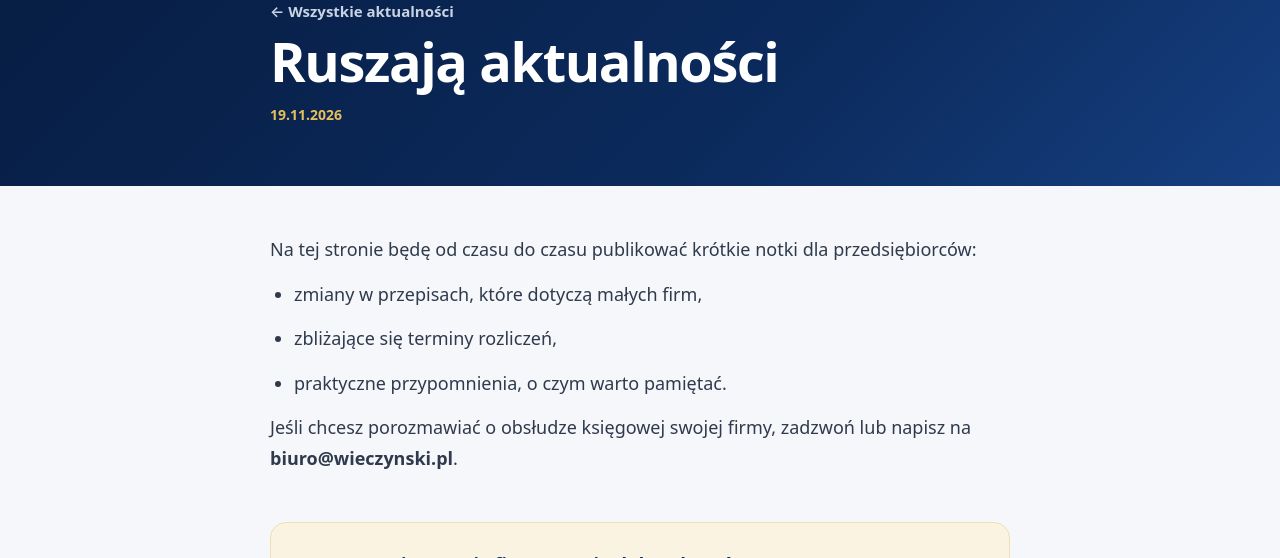
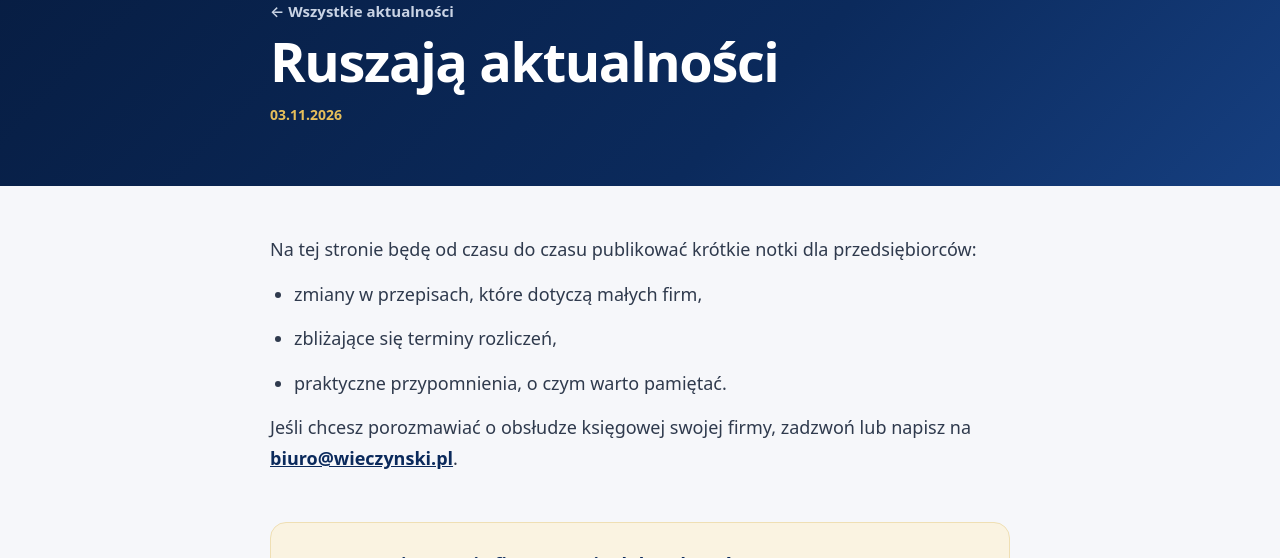
Before and after one commit to brpw-lul/wieczynski.pl, a Jekyll site: the page built from _posts/2026-11-19-ruszaja-aktualnosci.md, in a window 1280 px wide and 978 px high. Shown: the part 130-688 px from the top of the window. Built offline with Jekyll 4.4.1, drawn with Linux system fonts in a browser that asks for light colours.

Commit message:
Update _posts/2026-11-19-ruszaja-aktualnosci.md (via Pages CMS)

```diff
--- a/_posts/2026-11-19-ruszaja-aktualnosci.md
+++ b/_posts/2026-11-19-ruszaja-aktualnosci.md
@@ -1,7 +1,8 @@
 ---
 title: Ruszają aktualności
-date: 2026-11-19
-description: W tym miejscu będę publikować krótkie notki o zmianach w przepisach i terminach ważnych dla przedsiębiorców.
+date: 2026-11-03
+description: W tym miejscu będę publikować krótkie notki o zmianach w przepisach
+  i terminach ważnych dla przedsiębiorców.
 published: true
 ---
 Na tej stronie będę od czasu do czasu publikować krótkie notki dla przedsiębiorców:
@@ -10,4 +11,4 @@ Na tej stronie będę od czasu do czasu publikować krótkie notki dla przedsię
 - zbliżające się terminy rozliczeń,
 - praktyczne przypomnienia, o czym warto pamiętać.
 
-Jeśli chcesz porozmawiać o obsłudze księgowej swojej firmy, zadzwoń lub napisz na **biuro@wieczynski.pl**.
+Jeśli chcesz porozmawiać o obsłudze księgowej swojej firmy, zadzwoń lub napisz na **[biuro@wieczynski.pl](mailto:biuro@wieczynski.pl)**.
```
